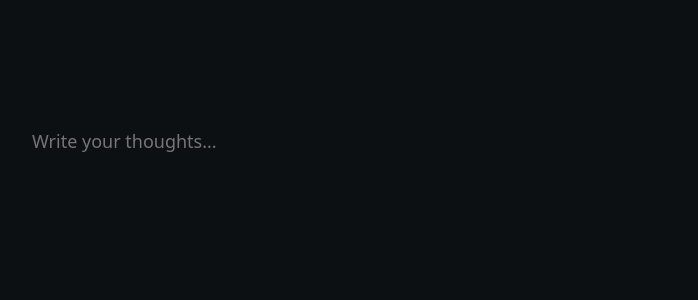
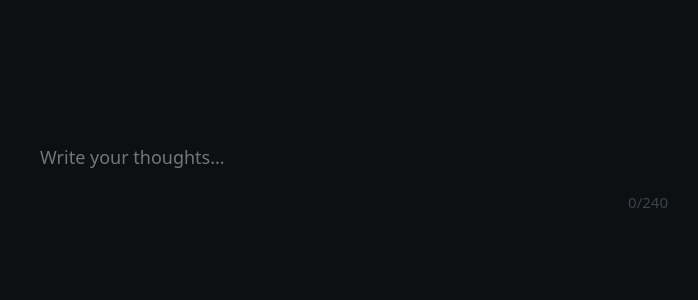
Before and after one commit to mariusflorescu/tired, a Next.js app: page / in a window 1280 px wide. Shown: the top 300 px of the page, without its empty margins (292-990 px from the left). Built offline with nearby package versions, Linux system fonts and the light colour scheme.

Commit message:
solved some bugs

```diff
--- a/components/input/index.js
+++ b/components/input/index.js
@@ -1,17 +1,21 @@
 import React from "react";
 import useStore from "../../context";
 import generateId from "../../lib/generateId";
-import { StyledInput } from "./styles";
+import { StyledInput, Small } from "./styles";
+
+const limit = 240;
 
 const Input = () => {
   const { add } = useStore();
   const [current, setCurrent] = React.useState("");
+  const [justAdded, setJustAdded] = React.useState(true);
   const [rows, setRows] = React.useState(1);
 
   const textareaRef = React.useRef(null);
 
   const handleKeyDown = (e) => {
     if (e.keyCode === 13 && !e.shiftKey) {
+      if (current.trim() !== "") {
         const obj = {
           key: generateId(),
           text: current,
@@ -19,24 +23,32 @@ const Input = () => {
         add(obj);
         setCurrent("");
         setRows(1);
-    } else if (
-      e.keyCode === 13 &&
-      e.shiftKey &&
-      textareaRef &&
-      textareaRef.current
-    ) {
+      } else {
+        setCurrent("");
+      }
+    } else if (e.keyCode === 13 && current.trim() !== "") {
       setRows((prev) => prev + 1);
     }
   };
+
   return (
+    <React.Fragment>
       <StyledInput
+        rows={1}
         ref={textareaRef}
-      rows={rows}
         value={current}
-      onChange={(e) => setCurrent(e.target.value)}
+        onChange={(e) =>
+          e.target.value.trim() !== "" || current.trim() !== ""
+            ? setCurrent(e.target.value)
+            : null
+        }
         onKeyDown={(e) => handleKeyDown(e)}
         placeholder="Write your thoughts..."
       />
+      <Small>
+        {current.length}/{limit}
+      </Small>
+    </React.Fragment>
   );
 };
 
--- a/components/input/styles.js
+++ b/components/input/styles.js
@@ -4,6 +4,25 @@ const StyledInput = styled("textarea", {
   all: "unset",
   width: "100%",
   marginX: "$1",
+  paddingY: "$3",
+  paddingX: "$2",
+  borderRadius: "$1",
+
+  "@motionSafe": {
+    transition: "250ms ease",
+    transitionProperty: "background-color",
+  },
+
+  "&:hover, &focus": {
+    backgroundColor: "$gray200",
+  },
 });
 
-export { StyledInput };
+const Small = styled("small", {
+  width: "100%",
+  color: "$gray600",
+  display: "flex",
+  justifyContent: "flex-end",
+});
+
+export { StyledInput, Small };
```
Lines whose indentation alone changed are shown as unchanged.
